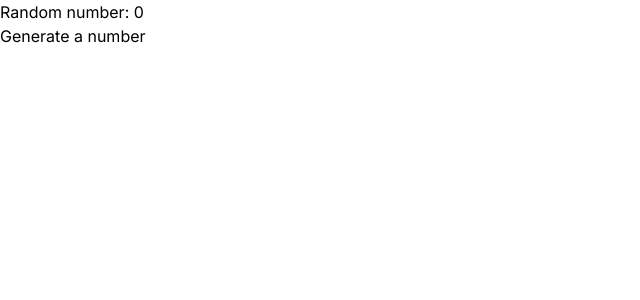
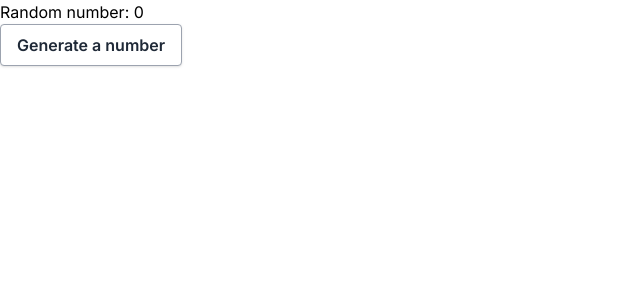
Before and after one commit to cesartheroman/install-frontend, a Next.js app: page / in a window 1280 px wide. Shown: the top 300 px of the page, without its empty margins (0-640 px from the left). Built offline with nearby package versions, Linux system fonts and the light colour scheme.

Commit message:
initial tailwind styling

```diff
--- a/src/app/page.tsx
+++ b/src/app/page.tsx
@@ -13,7 +13,12 @@ export default function App() {
   return (
     <div>
       <p>Random number: {number}</p>
-      <button onClick={handlePress}>Generate a number</button>
+      <button
+        className="bg-white hover:bg-gray-100 text-gray-800 font-semibold py-2 px-4 border border-gray-400 rounded shadow"
+        onClick={handlePress}
+      >
+        Generate a number
+      </button>
     </div>
   );
 }
```
